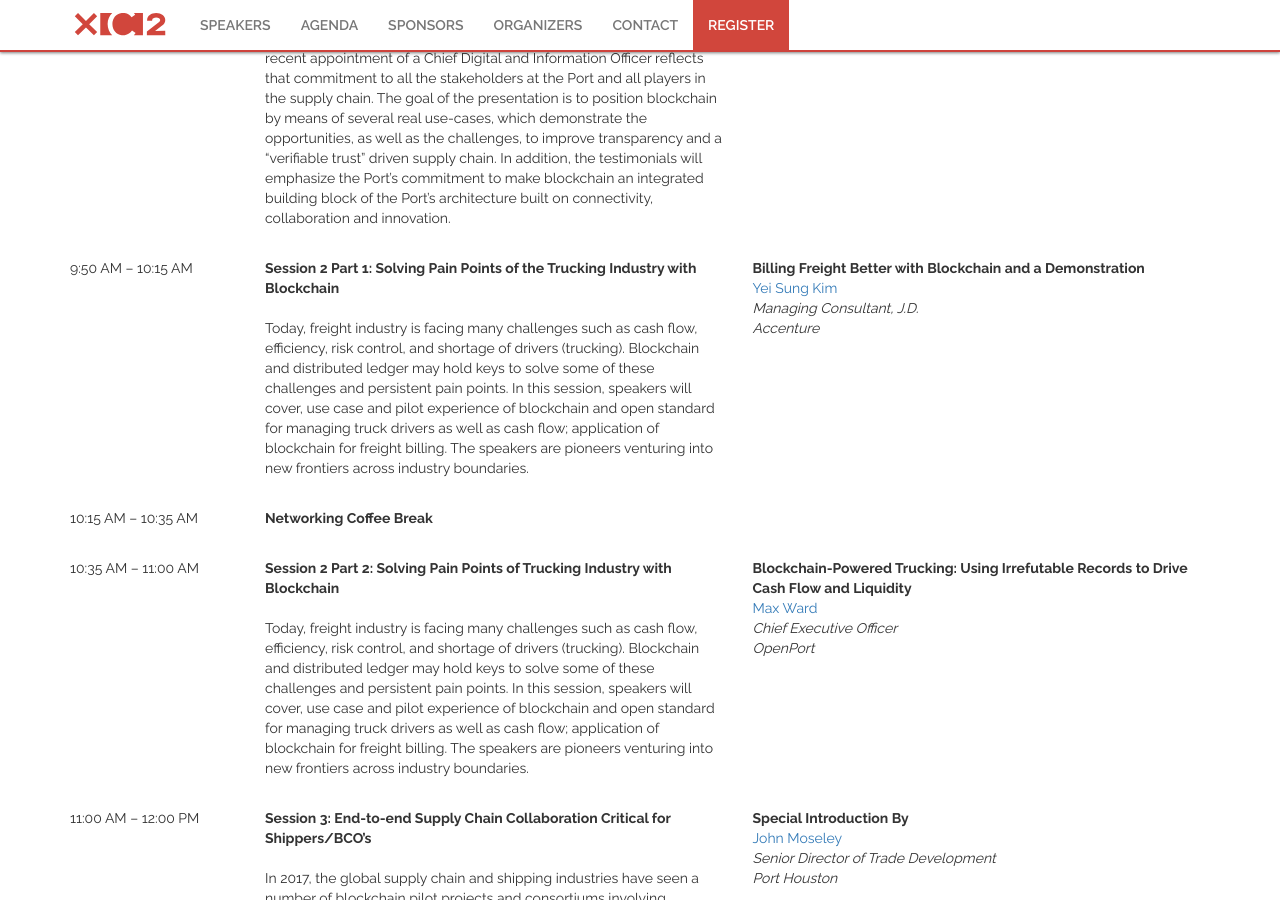
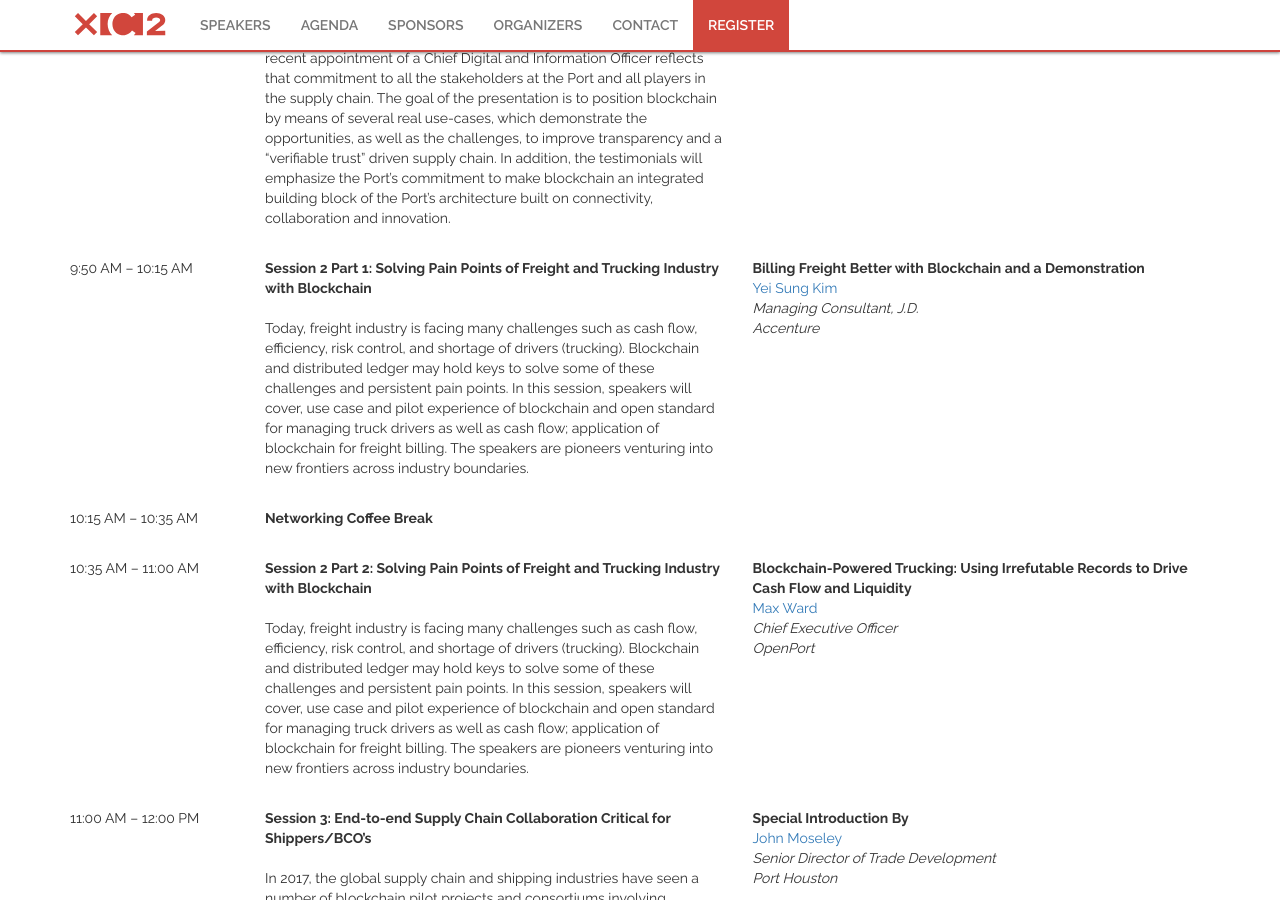
Before and after one commit to gnawalishyam/jekyll, a Jekyll site: the page built from index.html, in a window 1280 px wide and 900 px high, scrolled down 5002 px. Built offline with Jekyll 4.4.1, drawn with Linux system fonts in a browser that asks for light colours; some web fonts are replaced.

Commit message:
Updated session 2 title

```diff
--- a/index.html
+++ b/index.html
@@ -138,7 +138,7 @@
 									9:50 AM – 10:15 AM
 								</div>
 								<div class="col-md-5 pb-15">
-									<b>Session 2 Part 1: Solving Pain Points of the Trucking Industry with Blockchain</b></br></br>Today, freight industry is facing many challenges such as cash flow, efficiency, risk control, and shortage of drivers (trucking). Blockchain and distributed ledger may hold keys to solve some of these challenges and persistent pain points. In this session, speakers will cover, use case and pilot experience of blockchain and open standard for managing truck drivers as well as cash flow; application of blockchain for freight billing. The speakers are pioneers venturing into new frontiers across industry boundaries.
+									<b>Session 2 Part 1: Solving Pain Points of Freight and Trucking Industry with Blockchain</b></br></br>Today, freight industry is facing many challenges such as cash flow, efficiency, risk control, and shortage of drivers (trucking). Blockchain and distributed ledger may hold keys to solve some of these challenges and persistent pain points. In this session, speakers will cover, use case and pilot experience of blockchain and open standard for managing truck drivers as well as cash flow; application of blockchain for freight billing. The speakers are pioneers venturing into new frontiers across industry boundaries.
 								</div>
 								<div class="col-md-5">
 									<b>Billing Freight Better with Blockchain and a Demonstration</b></br><a href="https://blockchainsupplychain.io/person/Yei-Sung-Kim">Yei Sung Kim</a></br><em>Managing Consultant, J.D.</em></br><em>Accenture</em>
@@ -159,7 +159,7 @@
 									10:35 AM – 11:00 AM
 								</div>
 								<div class="col-md-5 pb-15">
-									<b>Session 2 Part 2: Solving Pain Points of Trucking Industry with Blockchain</b></br></br>Today, freight industry is facing many challenges such as cash flow, efficiency, risk control, and shortage of drivers (trucking). Blockchain and distributed ledger may hold keys to solve some of these challenges and persistent pain points. In this session, speakers will cover, use case and pilot experience of blockchain and open standard for managing truck drivers as well as cash flow; application of blockchain for freight billing. The speakers are pioneers venturing into new frontiers across industry boundaries.
+									<b>Session 2 Part 2: Solving Pain Points of Freight and Trucking Industry with Blockchain</b></br></br>Today, freight industry is facing many challenges such as cash flow, efficiency, risk control, and shortage of drivers (trucking). Blockchain and distributed ledger may hold keys to solve some of these challenges and persistent pain points. In this session, speakers will cover, use case and pilot experience of blockchain and open standard for managing truck drivers as well as cash flow; application of blockchain for freight billing. The speakers are pioneers venturing into new frontiers across industry boundaries.
 								</div>
 								<div class="col-md-5">
 									<b>Blockchain-Powered Trucking: Using Irrefutable Records to Drive Cash Flow and Liquidity</b></br><a href="https://blockchainsupplychain.io/person/Max-Ward">Max Ward</a></br><em>Chief Executive Officer</em></br><em>OpenPort</em>
```
